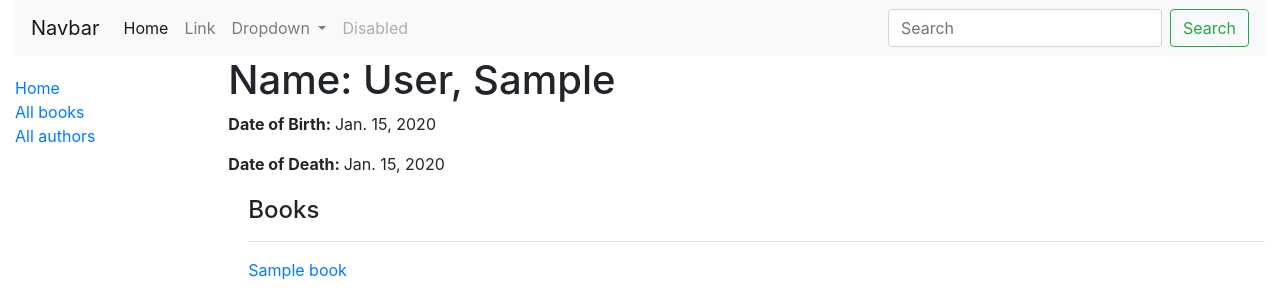
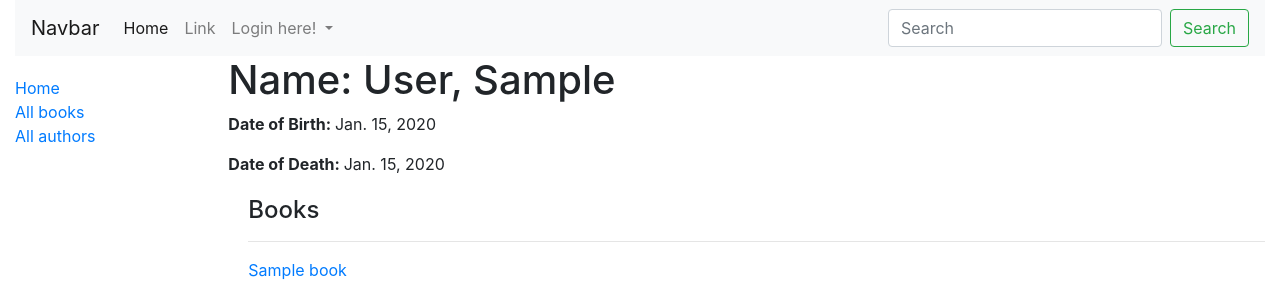
Before and after one commit to x0r5/django-library, a Django app: page /catalog/author/1 in a window 1280 px wide. Shown: the top 300 px of the page. Run offline with Django 3.2, Linux system fonts and the light colour scheme; tables that the repository leaves empty hold one stand-in row (values such as "Sample post"); some libraries are stand-ins or nearby versions.

Commit message:
login buttons with logic

```diff
--- a/catalog/templates/base_generic.html
+++ b/catalog/templates/base_generic.html
@@ -4,8 +4,7 @@
   {% block title %}<title>Local Library</title>{% endblock %}
   <meta charset="utf-8">
   <meta name="viewport" content="width=device-width, initial-scale=1">
-  <link rel="stylesheet" href="https://stackpath.bootstrapcdn.com/bootstrap/4.1.3/css/bootstrap.min.css" integrity="sha384-MCw98/SFnGE8fJT3GXwEOngsV7Zt27NXFoaoApmYm81iuXoPkFOJwJ8ERdknLPMO" crossorigin="anonymous">
-  <!-- Add additional CSS in static file -->
+<link rel="stylesheet" href="https://maxcdn.bootstrapcdn.com/bootstrap/4.0.0/css/bootstrap.min.css" integrity="sha384-Gn5384xqQ1aoWXA+058RXPxPg6fy4IWvTNh0E263XmFcJlSAwiGgFAW/dAiS6JXm" crossorigin="anonymous">  <!-- Add additional CSS in static file -->
   {% load static %}
   <link rel="stylesheet" href="{% static 'css/style.css' %}">
 </head>
@@ -13,7 +12,7 @@
   <div class="container-fluid">
   {% block navigation %}
 
-  <nav class="navbar navbar-expand-lg navbar-light bg-light">
+  <nav class="navbar nav-pills navbar-expand-lg navbar-light bg-light">
   <a class="navbar-brand" href="#">Navbar</a>
   <button class="navbar-toggler" type="button" data-toggle="collapse" data-target="#navbarSupportedContent" aria-controls="navbarSupportedContent" aria-expanded="false" aria-label="Toggle navigation">
     <span class="navbar-toggler-icon"></span>
@@ -28,18 +27,22 @@
         <a class="nav-link" href="#">Link</a>
       </li>
       <li class="nav-item dropdown">
-        <a class="nav-link dropdown-toggle" href="#" id="navbarDropdown" role="button" data-toggle="dropdown" aria-haspopup="true" aria-expanded="false">
-          Dropdown
-        </a>
-        <div class="dropdown-menu" aria-labelledby="navbarDropdown">
-          <a class="dropdown-item" href="#">Action</a>
-          <a class="dropdown-item" href="#">Another action</a>
-          <div class="dropdown-divider"></div>
-          <a class="dropdown-item" href="#">Something else here</a>
-        </div>
-      </li>
-      <li class="nav-item">
-        <a class="nav-link disabled" href="#">Disabled</a>
+        <a class="nav-link dropdown-toggle" id="navbarDropdown" role="button" data-toggle="dropdown" aria-haspopup="true" aria-expanded="false">
+            {% if user.is_authenticated %}
+            Hello {{ user.get_username }}!
+            {% else %}
+            Login here!
+            {% endif %}
+          </a>
+          <div class="dropdown-menu" aria-labelledby="navbarDropdown">
+            {% if user.is_authenticated %}
+              <a class="dropdown-item" href="#">Action</a>
+              <a class="dropdown-item" href="{% url 'logout' %}?next={{request.path}}">logout</a>
+            {% else %}
+              <a class="dropdown-item" href="{% url 'login' %}?next={{request.path}}">login</a>
+              <a class="dropdown-item" href="#">Action</a>
+            {% endif %}
+          </div>
       </li>
     </ul>
     <form class="form-inline my-2 my-lg-0">
@@ -82,5 +85,8 @@
       </div>
     </div>
   </div>
+  <script src="https://code.jquery.com/jquery-3.2.1.slim.min.js" integrity="sha384-KJ3o2DKtIkvYIK3UENzmM7KCkRr/rE9/Qpg6aAZGJwFDMVNA/GpGFF93hXpG5KkN" crossorigin="anonymous"></script>
+<script src="https://cdnjs.cloudflare.com/ajax/libs/popper.js/1.12.9/umd/popper.min.js" integrity="sha384-ApNbgh9B+Y1QKtv3Rn7W3mgPxhU9K/ScQsAP7hUibX39j7fakFPskvXusvfa0b4Q" crossorigin="anonymous"></script>
+<script src="https://maxcdn.bootstrapcdn.com/bootstrap/4.0.0/js/bootstrap.min.js" integrity="sha384-JZR6Spejh4U02d8jOt6vLEHfe/JQGiRRSQQxSfFWpi1MquVdAyjUar5+76PVCmYl" crossorigin="anonymous"></script>
 </body>
 </html>
```
